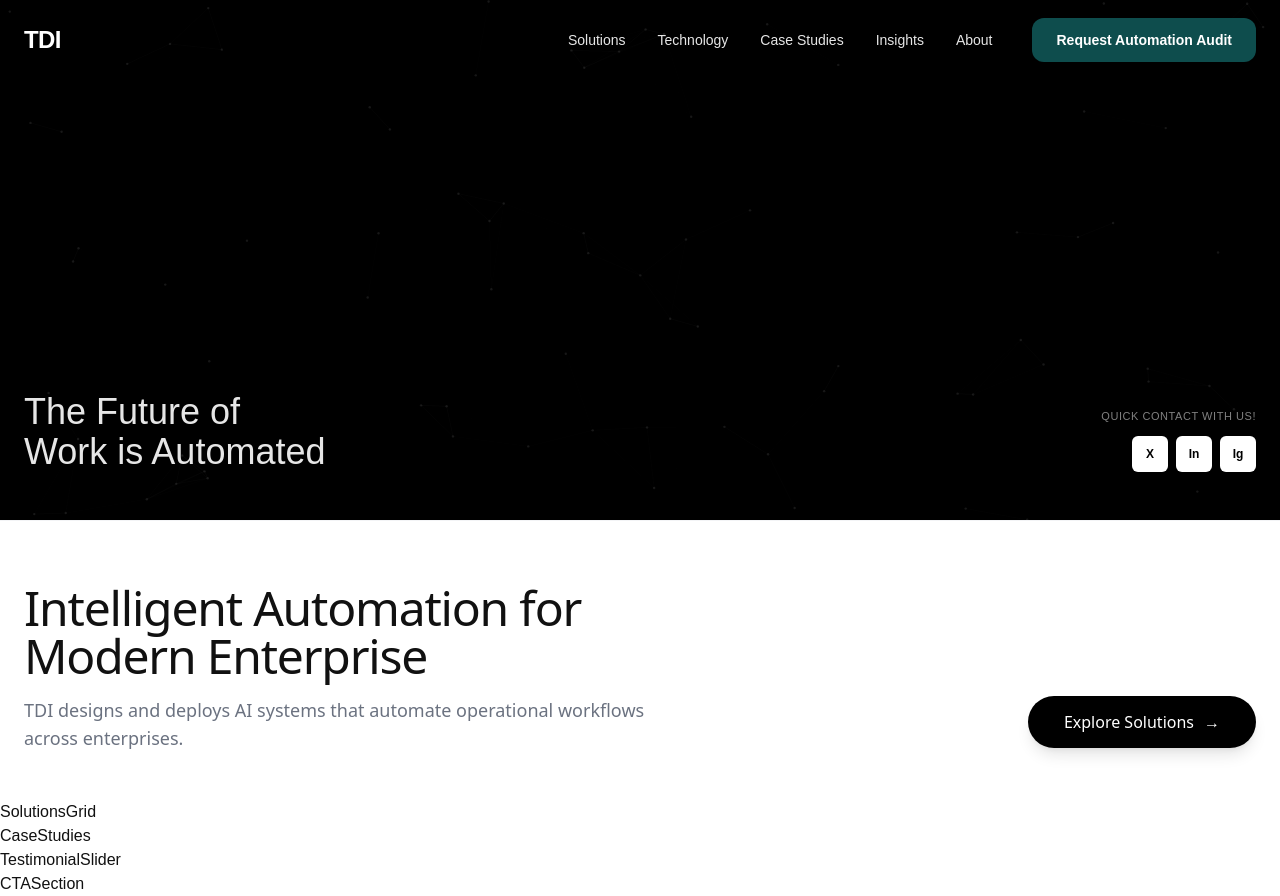
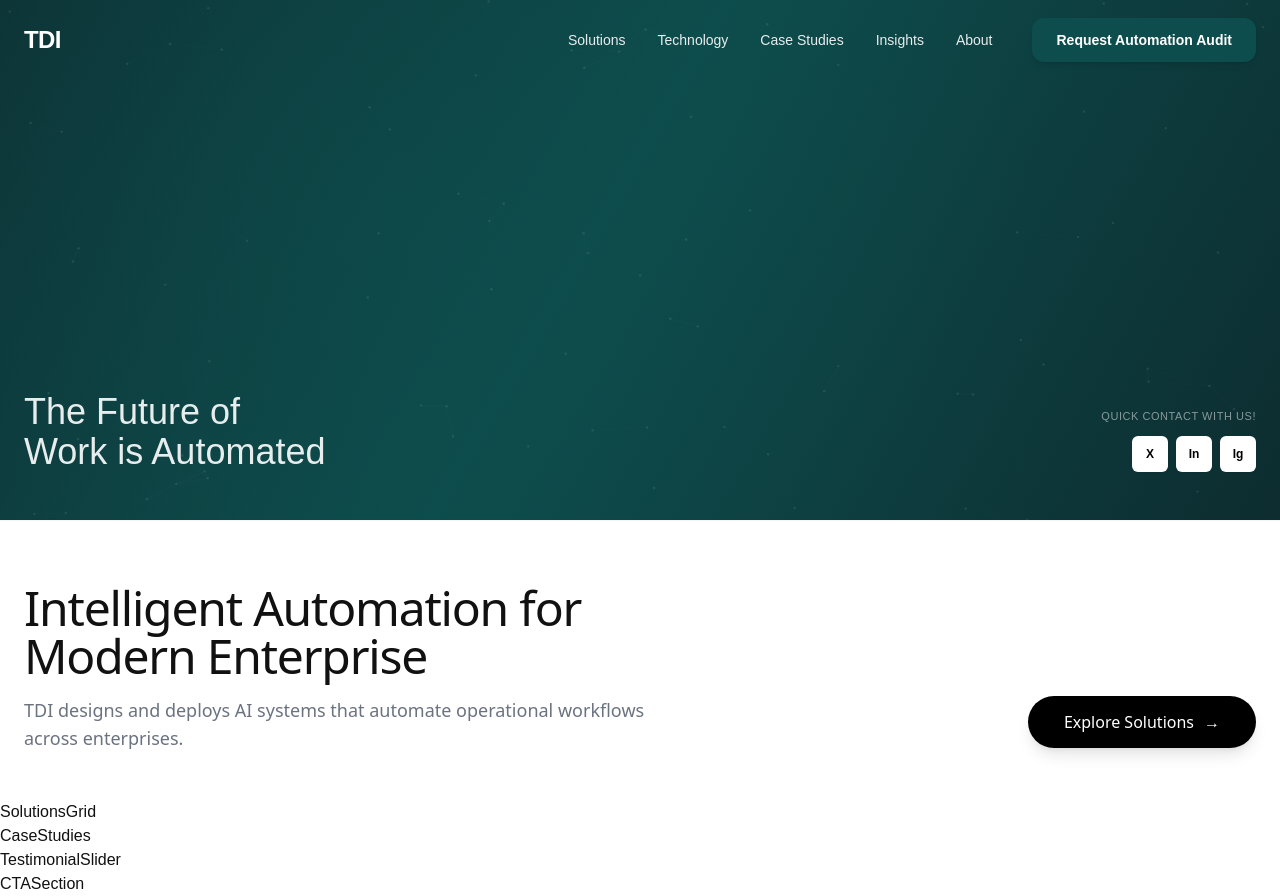
Before and after one commit to CodeHub1443/tdi-interactive-site, a Next.js app: page / in a window 1280 px wide. Built offline with nearby package versions, Linux system fonts and the light colour scheme.

Commit message:
Add radial light layer to hero

```diff
--- a/app/globals.css
+++ b/app/globals.css
@@ -1,6 +1,8 @@
+@import "../src/styles/motion.css";
 @tailwind base;
 @tailwind components;
 @tailwind utilities;
+
 
 :root {
   --background: #ffffff;
--- a/src/components/Hero.tsx
+++ b/src/components/Hero.tsx
@@ -7,9 +7,10 @@ const Hero: React.FC = () => {
       {/* TOP HERO STAGE - 65% height */}
       <div className="relative h-[65%] flex items-end pb-12 shrink-0">
         <div className="absolute inset-0 hero-gradient z-0" />
+        <div className="hero-radial-light z-10" />
         <ParticleBackground />
 
-        <div className="relative z-20 mx-auto w-full max-w-[1800px] px-6 flex justify-between items-end">
+        <div className="relative z-30 mx-auto w-full max-w-[1800px] px-6 flex justify-between items-end">
           <div className="max-w-md">
             <p className="text-2xl md:text-3xl lg:text-4xl text-white/90 font-light leading-tight">
               The Future of <br />
--- a/src/components/ParticleBackground.tsx
+++ b/src/components/ParticleBackground.tsx
@@ -20,7 +20,7 @@ const ParticleBackground: React.FC = () => {
   return (
     <canvas
       ref={canvasRef}
-      className="absolute inset-0 pointer-events-none opacity-60 z-10"
+      className="absolute inset-0 pointer-events-none opacity-60 z-20"
     />
   );
 };
--- a/src/styles/motion.css
+++ b/src/styles/motion.css
@@ -15,3 +15,15 @@
   50% { background-position: 100% 50%; }
   100% { background-position: 0% 50%; }
 }
+
+.hero-radial-light {
+  position: absolute;
+  inset: 0;
+  background: radial-gradient(
+    circle at 30% 40%,
+    rgba(14, 77, 77, 0.45) 0%,
+    rgba(14, 77, 77, 0.2) 30%,
+    rgba(0, 0, 0, 0) 70%
+  );
+  pointer-events: none;
+}
```
